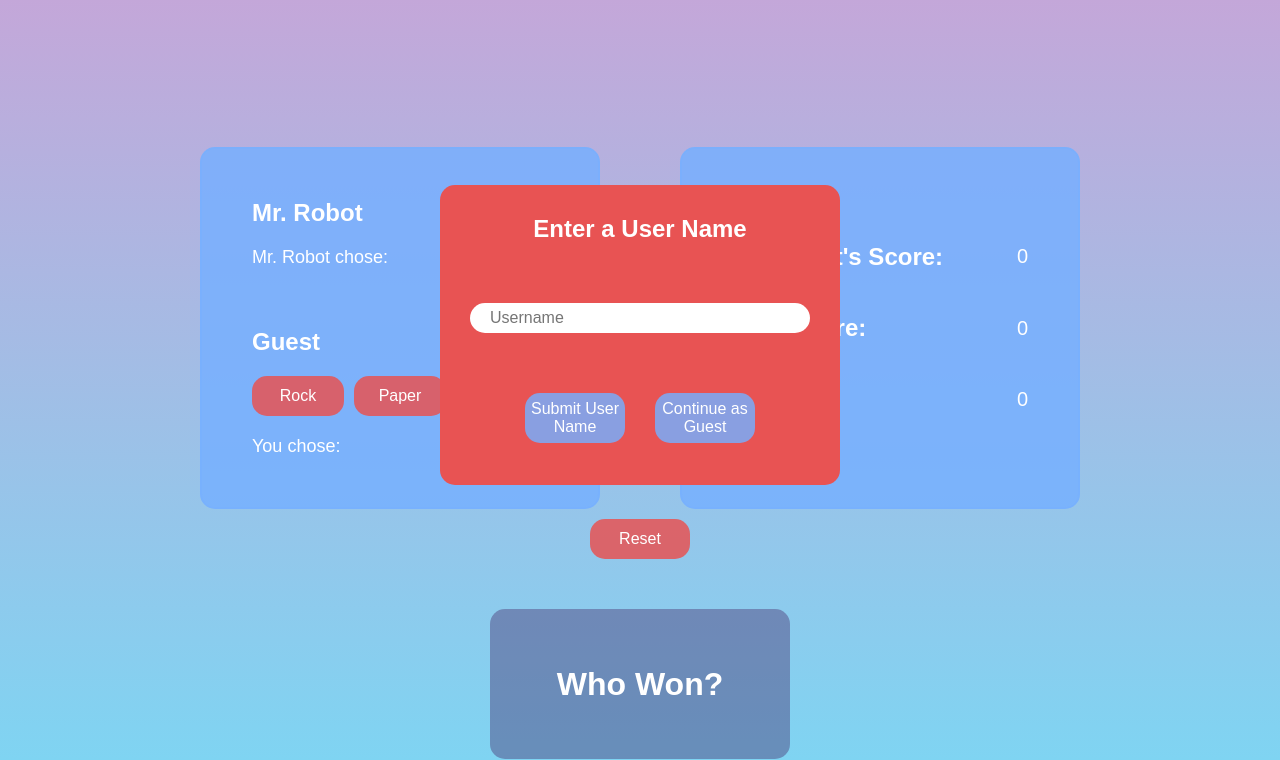
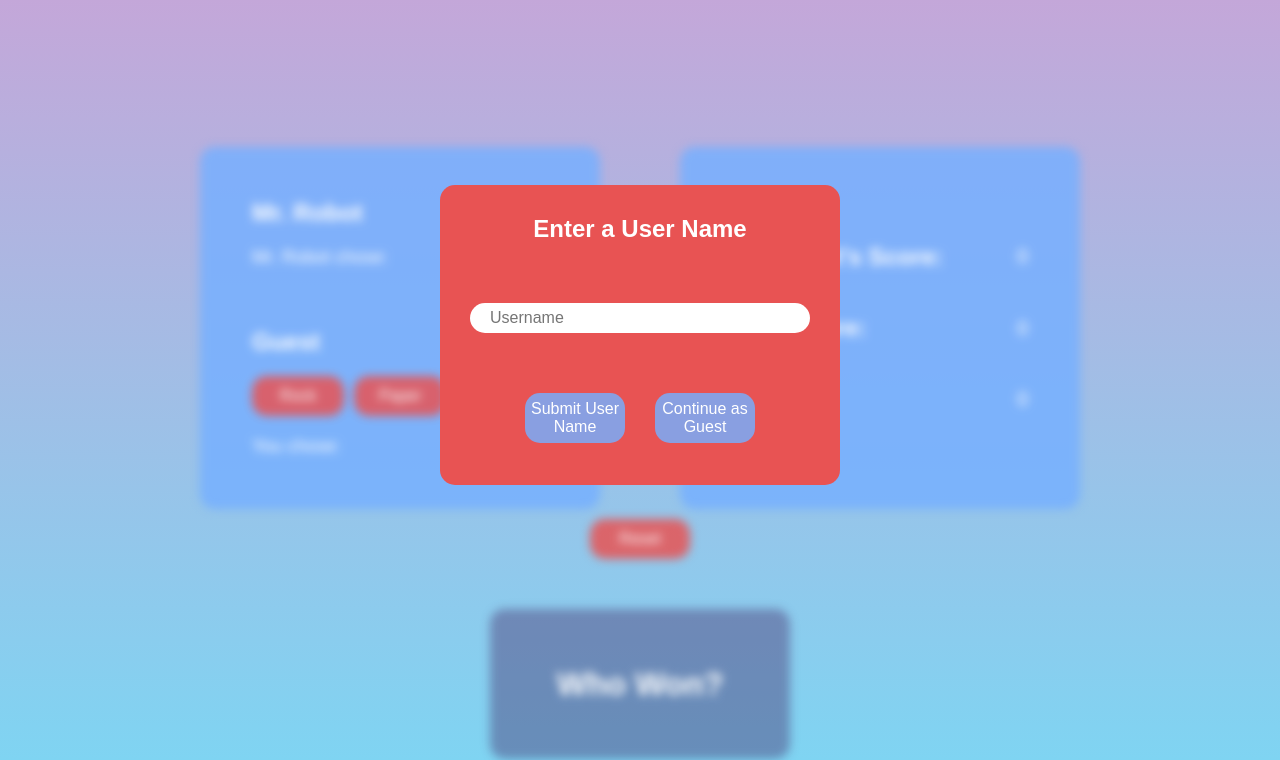
Before and after one commit to seanzinh0/rock-paper-scissors, a plain HTML site: page index.html in a window 1280 px wide. Shown: the part 90-850 px from the top of the page. Drawn offline with Linux system fonts and the light colour scheme.

Commit message:
blur background when modal is active

```diff
--- a/game.css
+++ b/game.css
@@ -222,3 +222,7 @@ body {
 #cont-guest:hover {
 	background-color: #75affff8;
 }
+
+.blur {
+	filter: blur(5px);
+}
--- a/game.js
+++ b/game.js
@@ -104,7 +104,9 @@ resetBtn.addEventListener("click", () => {
 });
 
 function openModal() {
+	const addBlur = document.getElementById("add-blur");
 	modal.style.display = "block";
+	addBlur.classList.add("blur");
 }
 
 window.onload = openModal;
--- a/index.html
+++ b/index.html
@@ -21,6 +21,7 @@
 				</div>
 			</div>
 		</div>
+		<div id="add-blur">
 			<div class="flex-wrapper">
 				<div class="player-wrapper">
 					<div id="bot">
@@ -61,5 +62,6 @@
 					<p id="winner"></p>
 				</div>
 			</div>
+		</div>
 	</body>
 </html>
```
Lines whose indentation alone changed are shown as unchanged.
